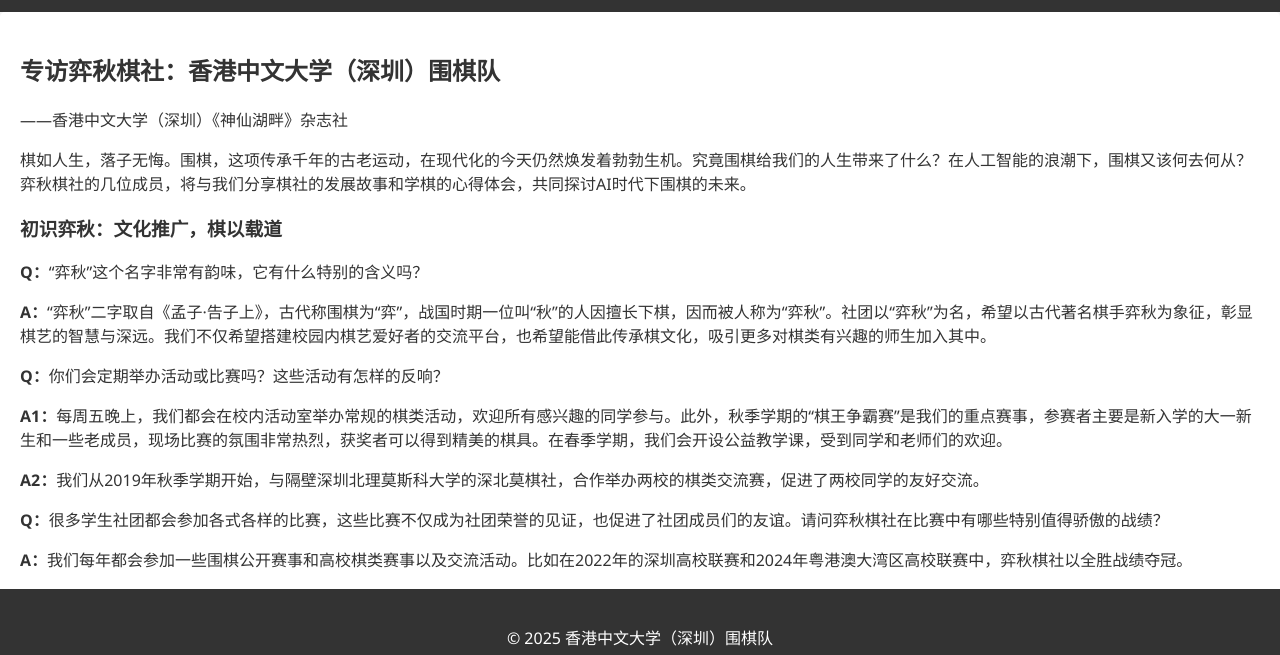
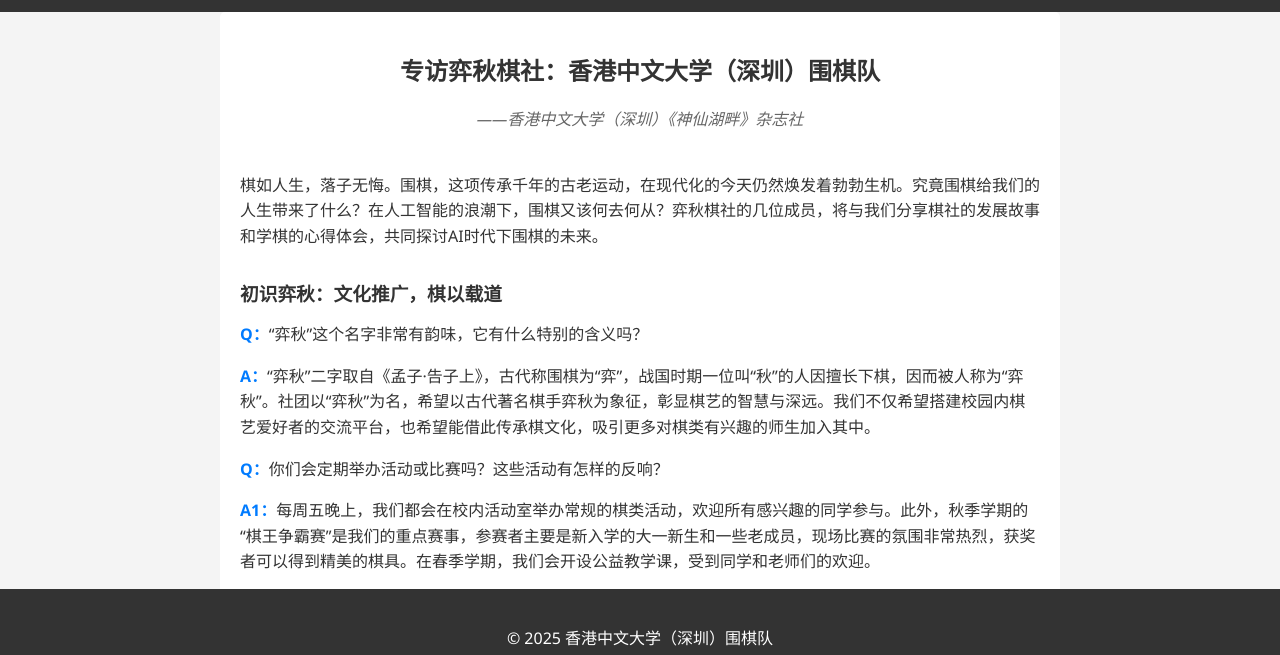
Before and after one commit to 119020/LGU-Go, a plain HTML site: page interview.html in a window 1280 px wide. Shown: the part 88-743 px from the top of the page. Drawn offline with Linux system fonts and the light colour scheme.

Commit message:
Update styles.css

```diff
--- a/styles.css
+++ b/styles.css
@@ -106,6 +106,41 @@
     color: #555;
 }
 
+/* 采访页面样式 */
+#interview {
+    max-width: 800px;
+    margin: 0 auto;
+    padding: 20px;
+}
+
+#interview h2 {
+    text-align: center;
+    margin-bottom: 20px;
+}
+
+#interview .source {
+    text-align: center;
+    font-style: italic;
+    color: #666;
+    margin-bottom: 40px;
+}
+
+#interview h3 {
+    margin-top: 30px;
+    margin-bottom: 15px;
+    color: #333;
+}
+
+#interview p {
+    line-height: 1.6;
+    margin-bottom: 15px;
+}
+
+#interview strong {
+    color: #007bff;
+}
+
+/* 表格 */
 .players-container {
     display: flex;
     flex-wrap: wrap;
@@ -120,7 +155,6 @@
     text-align: center;
 }
 
-/* 表格 */
 .table-container {
     margin-top: 20px;
 }
```
